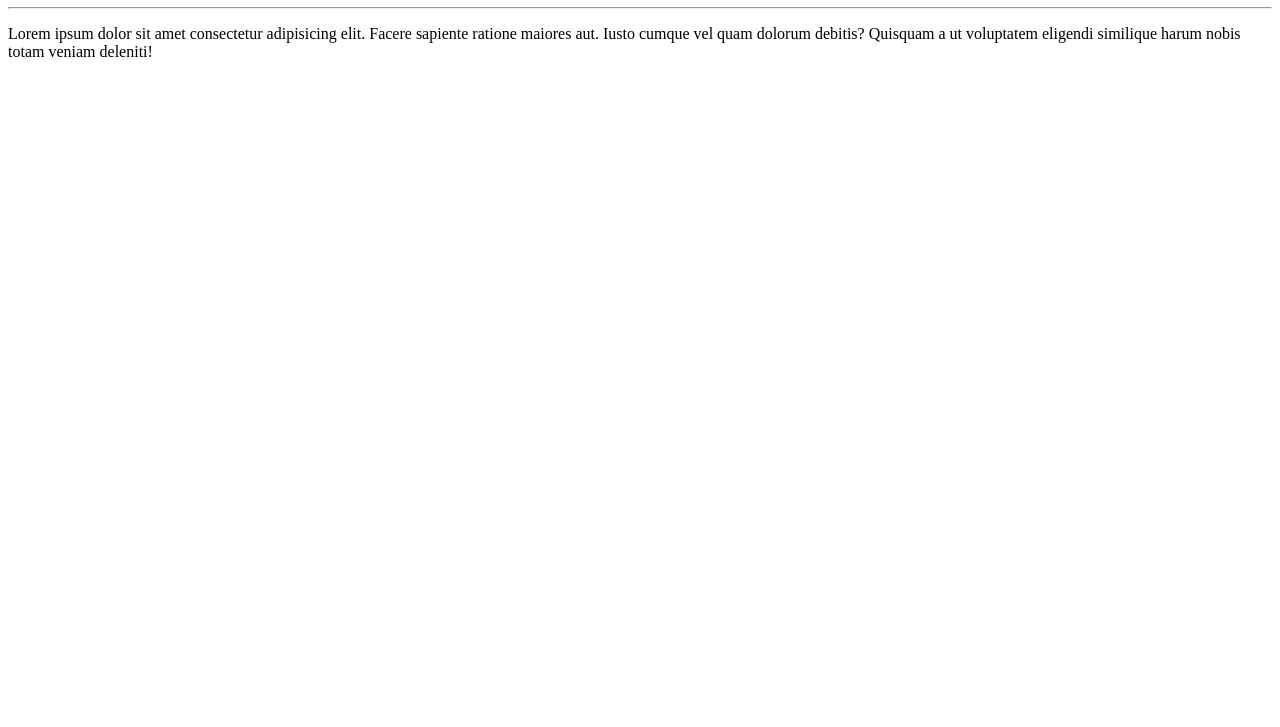
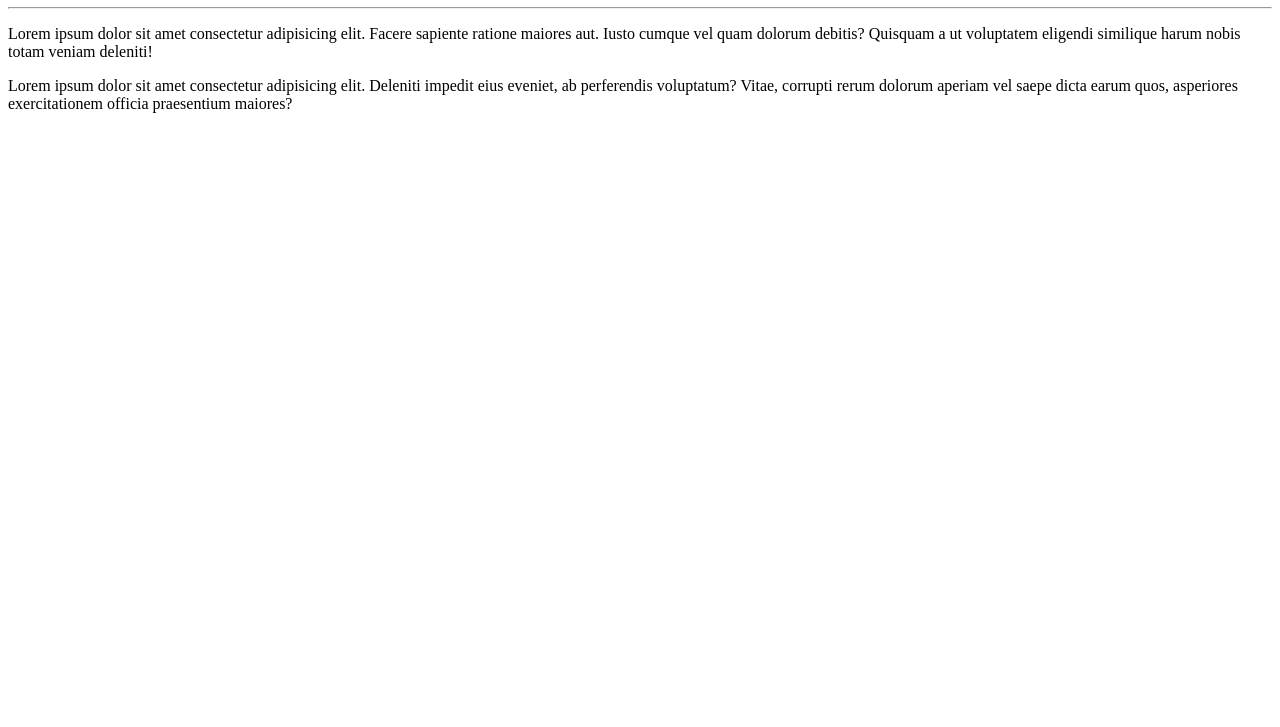
Before and after one commit to AllexandreVitor/Ola-Mundo, a plain HTML site: page site-exemplo/index.html in a window 1280 px wide. Shown: the part 73-800 px from the top of the page. Drawn offline with Linux system fonts and the light colour scheme.

Commit message:
Adicionei um parágrafo

```diff
--- a/site-exemplo/index.html
+++ b/site-exemplo/index.html
@@ -9,5 +9,6 @@
     <h1>Olá, Mundo!</h1>
     <hr>
     <p>Lorem ipsum dolor sit amet consectetur adipisicing elit. Facere sapiente ratione maiores aut. Iusto cumque vel quam dolorum debitis? Quisquam a ut voluptatem eligendi similique harum nobis totam veniam deleniti!</p>
+    <p>Lorem ipsum dolor sit amet consectetur adipisicing elit. Deleniti impedit eius eveniet, ab perferendis voluptatum? Vitae, corrupti rerum dolorum aperiam vel saepe dicta earum quos, asperiores exercitationem officia praesentium maiores?</p>
 </body>
 </html>
```
